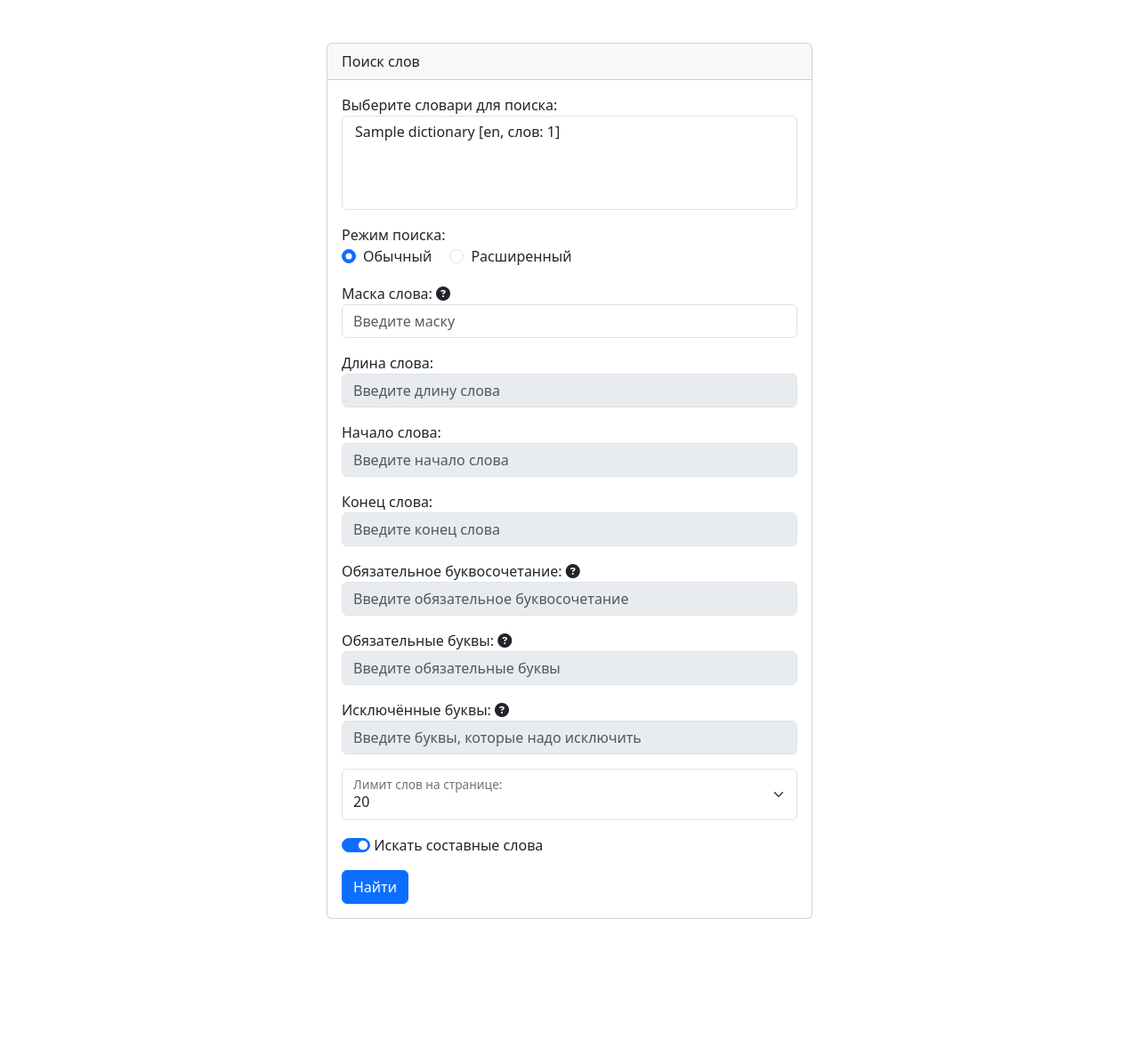
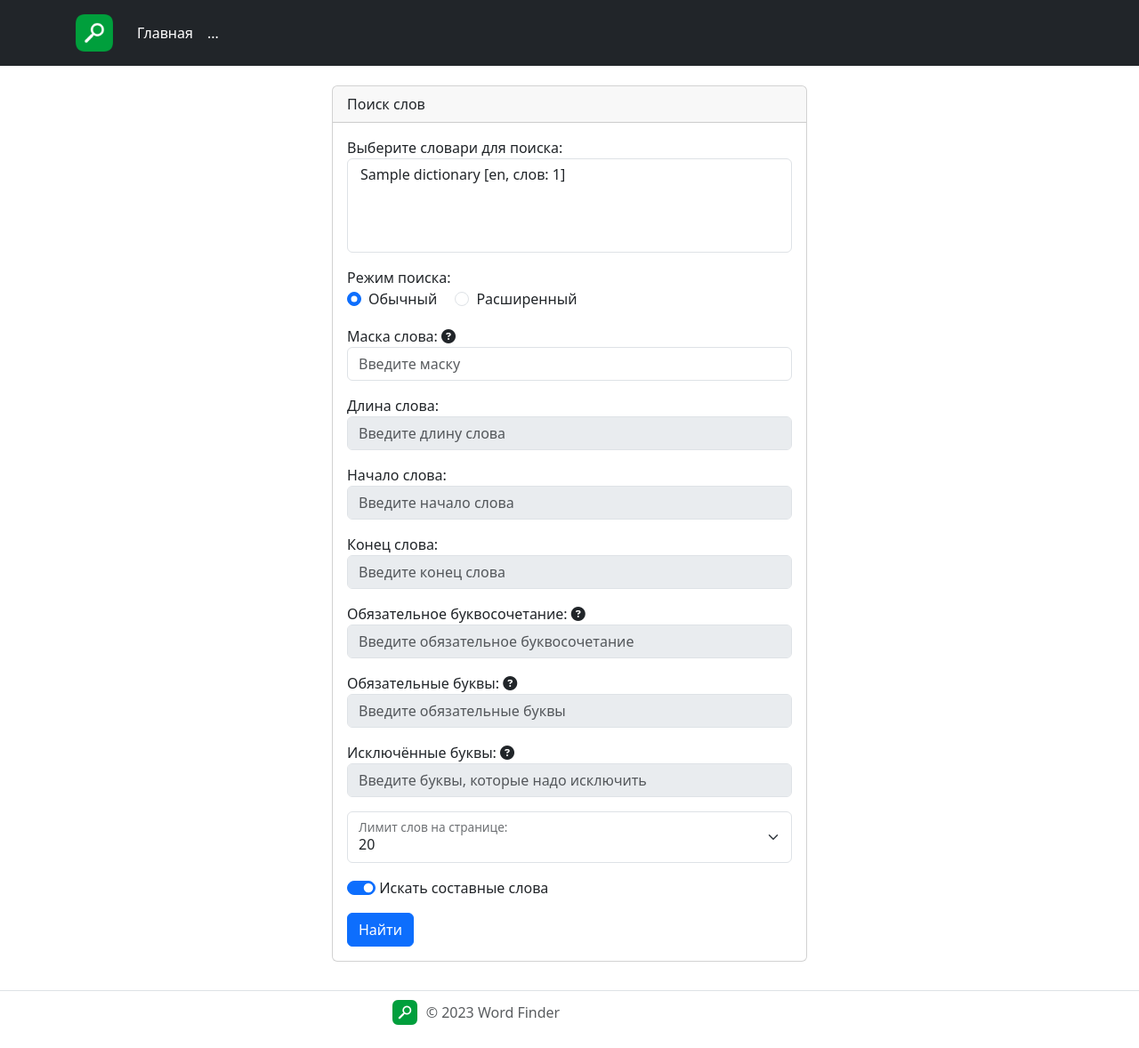
Before and after one commit to y0nkers/WordFinder, a PHP site: page / in a window 1280 px wide. Shown: the whole page at 89% size. Before the commit the page ends 1033 px from the top, so only its background shows below. Run offline with PHP 8.4, Linux system fonts and the light colour scheme; tables that the repository leaves empty or names only in its code hold one stand-in row (values such as "Sample post"); some libraries are stand-ins or nearby versions.

Commit message:
Разбиение на footer/main/header + небольшой рефакторинг в админке

```diff
--- a/assets/css/style.css
+++ b/assets/css/style.css
@@ -21,3 +21,7 @@ ul.pagination a:focus {
     background-color: rgba(0, 0, 0, 0.6);
     z-index: 9998; /* Устанавливаем z-index ниже, чем у загрузочного экрана, но выше, чем у других элементов на странице */
 }
+
+nav .navbar-nav li a{
+    color: white !important;
+}
--- /dev/null
+++ b/footer.php
@@ -0,0 +1,17 @@
+<footer class="d-flex flex-wrap justify-content-between align-items-center py-2 my-3 border-top">
+    <div class="container col-md-4 d-flex align-items-center">
+        <a href="/" class="mb-3 me-2 mb-md-0 text-muted text-decoration-none lh-1">
+            <img src="/assets/img/favicon.ico" width="32" height="32" alt="Поиск слов">
+        </a>
+        <span class="mb-md-0 text-muted">© 2023 Word Finder</span>
+    </div>
+
+</footer>
+
+<!-- Bootstrap and jQuery scripts -->
+<script src="https://cdn.jsdelivr.net/npm/bootstrap@5.3.0-alpha1/dist/js/bootstrap.bundle.min.js" integrity="sha384-w76AqPfDkMBDXo30jS1Sgez6pr3x5MlQ1ZAGC+nuZB+EYdgRZgiwxhTBTkF7CXvN" crossorigin="anonymous"></script>
+<script src="https://code.jquery.com/jquery-3.6.3.min.js" integrity="sha256-pvPw+upLPUjgMXY0G+8O0xUf+/Im1MZjXxxgOcBQBXU=" crossorigin="anonymous"></script>
+<script type="module" src="assets/js/main.js"></script>
+
+</body>
+</html>
--- /dev/null
+++ b/header.php
@@ -0,0 +1,40 @@
+<!DOCTYPE html>
+<html lang="ru">
+    <head>
+        <meta charset="utf-8">
+        <meta http-equiv="X-UA-Compatible" content="IE=edge">
+        <meta name="viewport" content="width=device-width, initial-scale=1">
+        <title><?php echo $title; ?></title>
+        <link rel="icon" type="image/png" href="/assets/img/favicon.ico">
+
+        <meta name="description" content="Word Finder - сайт для поиска слов по маске и дополнительным параметрам.">
+        <meta property="og:description" content="Word Finder - сайт для поиска слов по маске и дополнительным параметрам.">
+        <meta property="og:title" content="Word Finder - Поиск слов">
+        <meta property="og:site_name" content="Word Finder - поиск слов">
+        <meta property="og:type" content="website">
+
+        <link rel="stylesheet" href="/assets/css/style.css">
+        <link rel="stylesheet" href="https://cdn.jsdelivr.net/npm/bootstrap@5.3.0-alpha1/dist/css/bootstrap.min.css" integrity="sha384-GLhlTQ8iRABdZLl6O3oVMWSktQOp6b7In1Zl3/Jr59b6EGGoI1aFkw7cmDA6j6gD" crossorigin="anonymous">
+        <link rel="stylesheet" href="https://cdnjs.cloudflare.com/ajax/libs/font-awesome/6.3.0/css/all.min.css">
+    </head>
+    <body>
+        <header class="navbar navbar-expand-lg navbar-dark bg-dark mb-3 fixed-top">
+            <nav class="container-fluid container-lg">
+                <a class="navbar-brand" href="/">
+                    <img src="/assets/img/favicon.ico" width="48" height="48" alt="Поиск слов">
+                </a>
+                <button class="navbar-toggler" type="button" data-bs-toggle="collapse" data-bs-target="#navbarContent" aria-controls="navbarContent" aria-expanded="false" aria-label="Toggle navigation">
+                    <span class="navbar-toggler-icon"></span>
+                </button>
+                <div class="collapse navbar-collapse" id="navbarContent">
+                    <ul class="navbar-nav me-auto mb-2 mb-lg-0">
+                        <li class="nav-item">
+                            <a class="nav-link" itemprop="url" href="/">Главная</a>
+                        </li>
+                        <li class="nav-item">
+                            <a class="nav-link" href="/">...</a>
+                        </li>
+                    </ul>
+                </div>
+            </nav>
+        </header>
--- a/index.php
+++ b/index.php
@@ -9,7 +9,6 @@ while ($row = $stmt->fetch()) $dictionaries[] = $row;
 /**
  * Создание списка всех доступных словарей
  * @param array $data массив с результатами запроса
- * @param string $name название списка
  * @return void
  */
 
@@ -22,20 +21,12 @@ function print_select_options(array $data): void
     echo $select_html;
 }
 
+$title = "Word Finder - главная";
+require __DIR__ . '/header.php';
 ?>
 
-<!DOCTYPE html>
-<html lang="ru">
-    <head>
-        <meta charset="utf-8">
-        <meta name="viewport" content="width=device-width, initial-scale=1">
-        <title>Word Finder</title>
-        <link rel="icon" type="image/png" href="/assets/img/favicon.ico">
-        <link rel="stylesheet" href="assets/css/style.css">
-        <link rel="stylesheet" href="https://cdn.jsdelivr.net/npm/bootstrap@5.3.0-alpha1/dist/css/bootstrap.min.css" integrity="sha384-GLhlTQ8iRABdZLl6O3oVMWSktQOp6b7In1Zl3/Jr59b6EGGoI1aFkw7cmDA6j6gD" crossorigin="anonymous">
-        <link rel="stylesheet" href="https://cdnjs.cloudflare.com/ajax/libs/font-awesome/6.3.0/css/all.min.css">
-    </head>
-    <body>
+<main class="container-fluid container-xl">
+    <div class="pt-5 pb-3">
         <div id="loading">
             <div class="container-fluid bg-light border border-dark rounded-3">
                 <div class="d-flex justify-content-center mt-4">
@@ -150,11 +141,7 @@ function print_select_options(array $data): void
                 </div>
             </div>
         </div>
+    </div>
+</main>
 
-        <!-- Bootstrap and jQuery scripts -->
-        <script src="https://cdn.jsdelivr.net/npm/bootstrap@5.3.0-alpha1/dist/js/bootstrap.bundle.min.js" integrity="sha384-w76AqPfDkMBDXo30jS1Sgez6pr3x5MlQ1ZAGC+nuZB+EYdgRZgiwxhTBTkF7CXvN" crossorigin="anonymous"></script>
-        <script src="https://code.jquery.com/jquery-3.6.3.min.js" integrity="sha256-pvPw+upLPUjgMXY0G+8O0xUf+/Im1MZjXxxgOcBQBXU=" crossorigin="anonymous"></script>
-        <script type="module" src="assets/js/main.js"></script>
-
-    </body>
-</html>
+<?php require __DIR__ . '/footer.php' ?>
```
Also changed, not shown: admin/panel.php (+50 -66 lines), assets/img/favicon.ico.
